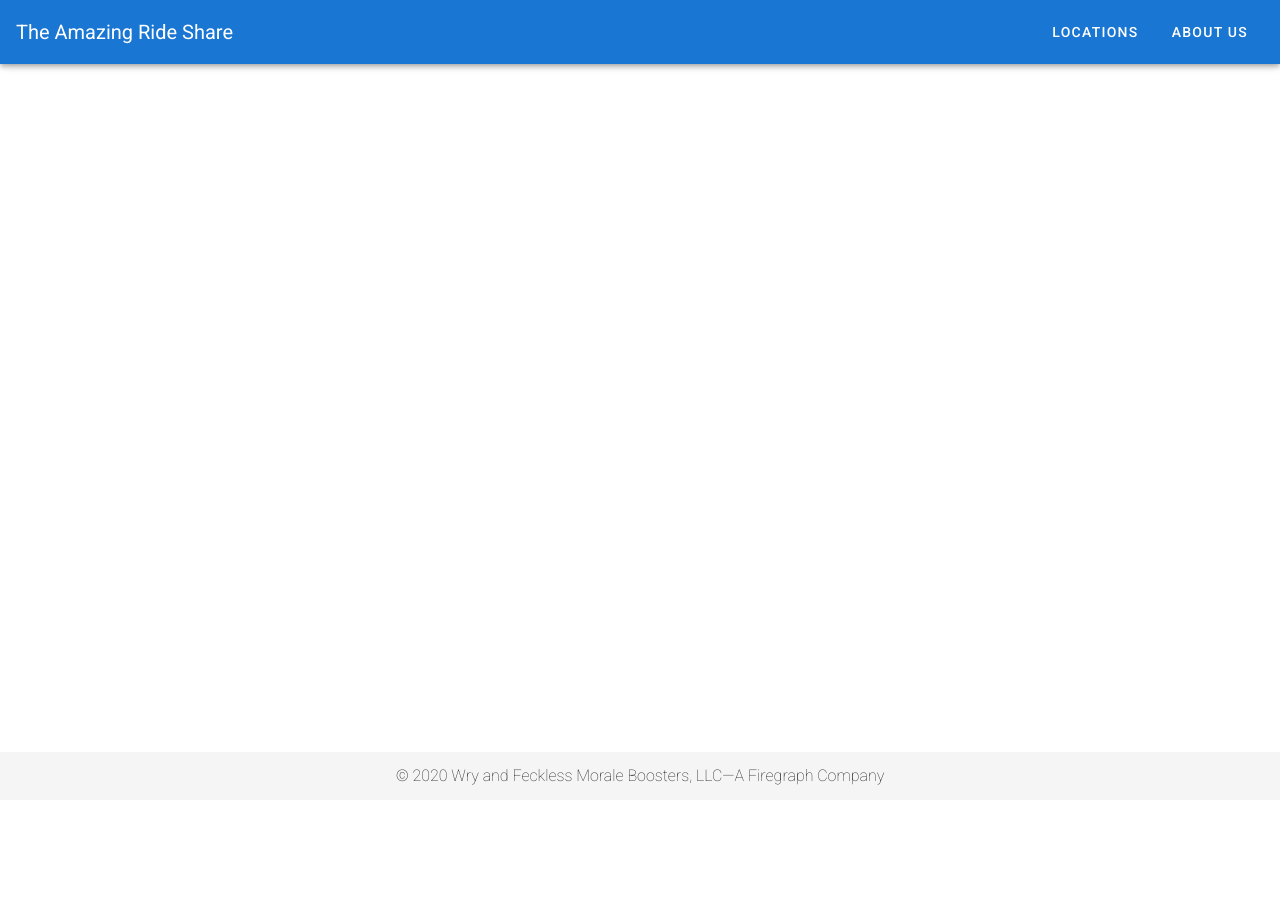
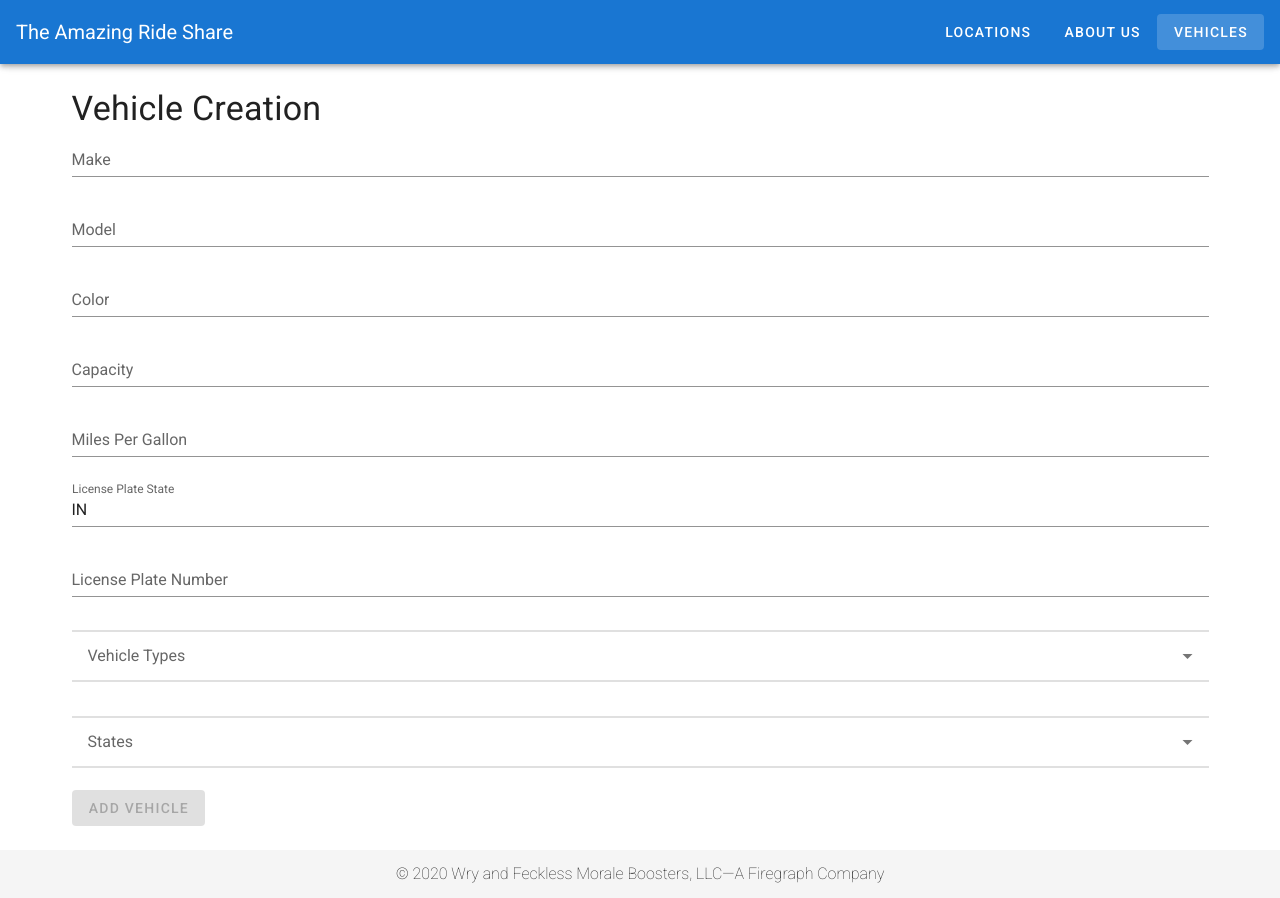
Before and after one commit to lionking2237/Ride-Share, a Vue app: page /vehicles in a window 1280 px wide. Before the commit the page ends 800 px from the top, so only its background shows below. Built offline with nearby package versions, Linux system fonts and the light colour scheme; no server answers.

Commit message:
Tried to add functionality to vehicle creation

```diff
--- a/src/components/NavBar.vue
+++ b/src/components/NavBar.vue
@@ -10,6 +10,7 @@
 
     <v-btn text v-bind:to="{ name: 'locations' }">Locations</v-btn>
     <v-btn text v-bind:to="{ name: 'about-us' }">About Us</v-btn>
+    <v-btn text v-bind:to="{name:'vehicles'}">Vehicles</v-btn>
   </v-app-bar>
 </template>
 
--- /dev/null
+++ b/src/pages/Vehicles.vue
@@ -0,0 +1,173 @@
+<template>
+    <v-container>
+        <div>
+        <h4 class="display-1">Vehicle Creation</h4>
+        </div>
+        <div>
+        <v-form v-model="valid">
+            <v-text-field
+            v-model="newVehicle.make"
+            v-bind:rules="rules.required"
+            label="Make">
+            </v-text-field>
+            <v-text-field
+                    v-model="newVehicle.model"
+                    v-bind:rules="rules.required"
+                    label="Model">
+            </v-text-field>
+            <v-text-field
+                    v-model="newVehicle.color"
+                    v-bind:rules="rules.required"
+                    label="Color">
+            </v-text-field>
+            <v-text-field
+                    v-model="newVehicle.capacity"
+                    v-bind:rules="rules.required"
+                    label="Capacity">
+            </v-text-field>
+            <v-text-field
+                    v-model="newVehicle.mpg"
+                    v-bind:rules="rules.required"
+                    label="Miles Per Gallon">
+            </v-text-field>
+            <v-text-field
+                    v-model="newVehicle.LicenseState"
+                    v-bind:rules="rules.required"
+                    label="License Plate State">
+            </v-text-field>
+            <v-text-field
+                    v-model="newVehicle.LicenseNumber"
+                    v-bind:rules="rules.required"
+                    label="License Plate Number">
+            </v-text-field>
+            <!--Don't know how to access the names of the Vehicle Types or States yet-->
+            <v-overflow-btn
+                    :items="vehicleTypes"
+                    label="Vehicle Types"
+            ></v-overflow-btn>
+            <v-overflow-btn
+                    :items="states"
+                    label="States"
+            ></v-overflow-btn>
+            <v-btn v-bind:disabled="!valid" v-on:click="handleSubmit"
+            >Add Vehicle
+            </v-btn>
+        </v-form>
+            <div class="text-xs-center">
+                <v-dialog v-model="dialogVisible" width="500">
+                    <v-card>
+                        <v-card-title primary-title>
+                            {{ dialogHeader }}
+                        </v-card-title>
+
+                        <v-card-text>
+                            {{ dialogText }}
+                        </v-card-text>
+
+                        <v-divider></v-divider>
+
+                        <v-card-actions>
+                            <v-spacer></v-spacer>
+                            <v-btn color="primary" text v-on:click="hideDialog">Okay</v-btn>
+                        </v-card-actions>
+                    </v-card>
+                </v-dialog>
+            </div>
+        </div>
+    </v-container>
+
+
+</template>
+
+<script>
+    export default {
+        name: "Vehicles",
+        data: function(){
+            return{
+
+                rules:{
+                    required: [(val) => val.length > 0 || "Required"],
+                },
+                valid: false,
+                vehicleCreated: false,
+
+                newVehicle: {
+                    make: "",
+                    model: "",
+                    color: "",
+                    capacity: "",
+                    mpg:"",
+                    LicenseState:"IN",
+                    LicenseNumber:"",
+                    VehicleType:"Pickup",
+
+                },
+
+                dialogHeader: "<no dialogHeader>",
+                dialogText: "<no dialogText>",
+                dialogVisible: false,
+
+                vehicleTypes: [],
+                typeNames: {value:'type'},
+                states: [],
+                headers:[{text:"Type",value:"type"}],
+
+
+            }
+        },
+        methods:{
+            handleSubmit: function(){
+                this.accountCreated = false;
+                this.$axios
+                    .post("/vehicles", {
+                        make: this.newVehicle.make,
+                        model: this.newVehicle.model,
+                        color: this.newVehicle.color,
+                        capacity: this.newVehicle.capacity,
+                        mpg: this.newVehicle.mpg,
+                        LicenseState: this.newVehicle.LicenseState,
+                        LicenseNumber: this.newVehicle.LicenseNumber,
+                        VehicleType: this.newVehicle.VehicleType,
+                    })
+                    .then((result) => {
+                        // Based on whether things worked or not, show the
+                        // appropriate dialog.
+                        if (result.data.ok) {
+                            this.showDialog("Success", result.data.msge);
+                            this.accountCreated = true;
+                        } else {
+                            this.showDialog("Sorry", result.data.msge);
+                        }
+                    })
+                    .catch((err) => this.showDialog("Failed", err));
+            },
+            showDialog: function (header, text) {
+                this.dialogHeader = header;
+                this.dialogText = text;
+                this.dialogVisible = true;
+            },
+            hideDialog: function () {
+                this.dialogVisible = false;
+                if (this.accountCreated) {
+                    // Only navigate away from the sign-up page if we were successful.
+                    this.$router.push({ name: "home-page" });
+                }
+            },
+        },
+        mounted: function () {
+            this.$axios.get("/vehicle-types").then(response => {
+                console.log("RESPONSE", response);
+                this.vehicleTypes = response.data;
+            });
+            this.$axios.get("/states").then(response => {
+                console.log("RESPONSE", response);
+                this.states = response.data;
+            })
+
+        }
+    }
+</script>
+
+<style scoped>
+
+</style>
--- a/src/router.js
+++ b/src/router.js
@@ -4,6 +4,7 @@ import Router from "vue-router";
 import Home from "./pages/Home.vue";
 import About from "./pages/About.vue";
 import Locations from "./pages/Locations";
+import Vehicles from "./pages/Vehicles";
 
 Vue.use(Router);
 
@@ -13,6 +14,8 @@ export default new Router({
   routes: [
     { name: "home-page", path: "/", component: Home },
     { name: "about-us", path: "/about-us", component: About },
-    { name: "locations", path: "/locations", component: Locations }
+    { name: "locations", path: "/locations", component: Locations },
+    { name: "vehicles", path: "/vehicles", component: Vehicles },
+
   ]
 });
```
Also changed, not shown: db.js (+13 -2 lines).
